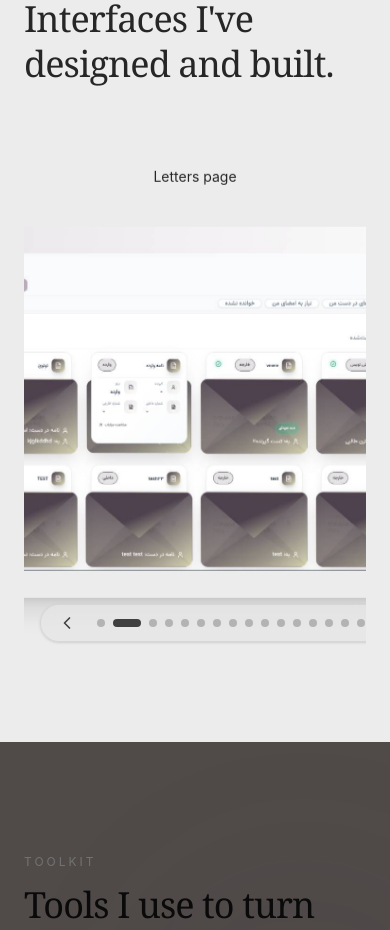
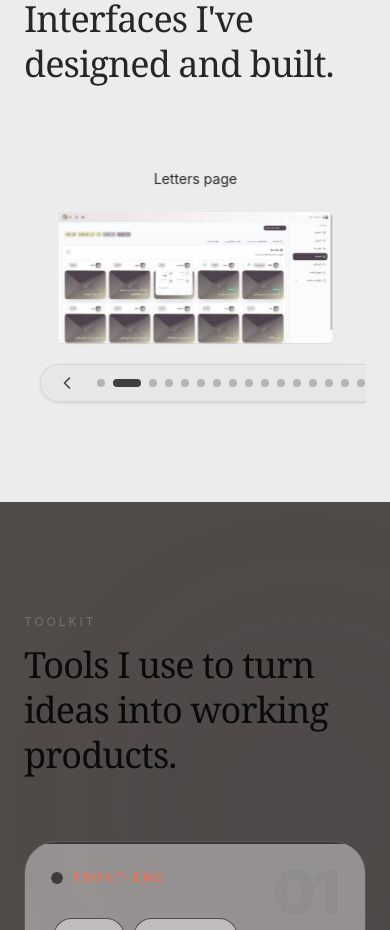
Before and after one commit to Nastarantalebi/portfolio, a React (Vite) app: page / in a window 390 px wide. Shown: the part 5180-6110 px from the top of the page. Built offline with nearby package versions, Linux system fonts and the light colour scheme.

Commit message:
fix(responsive crusel)

```diff
--- a/src/components/WorkExperience.tsx
+++ b/src/components/WorkExperience.tsx
@@ -25,8 +25,13 @@ const WorkExperience = () => {
           <PerspectiveCarousel
             items={IMAGES}
             defaultActiveIndex={1}
-            slideWidth={710}
-            className="h-[560px]"
+            slideWidth="auto"
+            className="
+              h-[320px]
+              sm:h-[420px]
+              md:h-[520px]
+              lg:h-[560px]
+            "
           />
         </motion.div>
       </div>
--- a/src/components/ui/perspective-carousel.tsx
+++ b/src/components/ui/perspective-carousel.tsx
@@ -11,14 +11,16 @@ export interface PerspectiveCarouselItem {
   alt?: string;
 }
 
-export interface PerspectiveCarouselProps
-  extends Omit<React.HTMLAttributes<HTMLDivElement>, "onChange"> {
+export interface PerspectiveCarouselProps extends Omit<
+  React.HTMLAttributes<HTMLDivElement>,
+  "onChange"
+> {
   items: PerspectiveCarouselItem[];
   activeIndex?: number;
   defaultActiveIndex?: number;
   onActiveIndexChange?: (index: number) => void;
   loop?: boolean;
-  slideWidth?: number;
+  slideWidth?: number | "auto";
   rotationStep?: number;
   inactiveScale?: number;
   transition?: Transition;
@@ -37,7 +39,8 @@ const DEFAULT_TRANSITION: Transition = {
   duration: 0.9,
 };
 
-const clamp = (value: number, min: number, max: number) => Math.min(Math.max(value, min), max);
+const clamp = (value: number, min: number, max: number) =>
+  Math.min(Math.max(value, min), max);
 
 export function PerspectiveCarousel({
   items,
@@ -63,11 +66,28 @@ export function PerspectiveCarousel({
 }: PerspectiveCarouselProps) {
   const maxIndex = Math.max(0, items.length - 1);
   const [uncontrolledIndex, setUncontrolledIndex] = React.useState(() =>
-    clamp(defaultActiveIndex, 0, maxIndex)
+    clamp(defaultActiveIndex, 0, maxIndex),
   );
+  const [containerWidth, setContainerWidth] = React.useState(0);
+
+  React.useEffect(() => {
+    if (!containerRef.current) return;
+
+    const observer = new ResizeObserver(([entry]) => {
+      setContainerWidth(entry.contentRect.width);
+    });
+
+    observer.observe(containerRef.current);
+
+    return () => observer.disconnect();
+  }, []);
   const currentIndex = clamp(activeIndex ?? uncontrolledIndex, 0, maxIndex);
-  const safeSlideWidth = Math.max(96, slideWidth);
+  const safeSlideWidth =
+    slideWidth === "auto"
+      ? Math.min(containerWidth * 0.8, 710)
+      : Math.max(96, slideWidth);
   const safeInactiveScale = clamp(inactiveScale, 0.5, 1);
+  const containerRef = React.useRef<HTMLDivElement>(null);
 
   const selectSlide = React.useCallback(
     (nextIndex: number) => {
@@ -85,7 +105,7 @@ export function PerspectiveCarousel({
 
       onActiveIndexChange?.(resolvedIndex);
     },
-    [activeIndex, items.length, loop, maxIndex, onActiveIndexChange]
+    [activeIndex, items.length, loop, maxIndex, onActiveIndexChange],
   );
 
   if (!items.length) {
@@ -111,15 +131,20 @@ export function PerspectiveCarousel({
       selectSlide(currentIndex + 1);
     }
   };
+  const responsiveRotation = containerWidth < 640 ? 35 : rotationStep;
 
   return (
     <div
+      ref={containerRef}
       role="region"
       aria-roledescription="carousel"
       aria-label="Perspective image carousel"
       tabIndex={tabIndex ?? 0}
       onKeyDown={handleKeyDown}
-      className={cn("relative isolate h-full w-full overflow-hidden", className)}
+      className={cn(
+        "relative isolate h-full w-full overflow-hidden",
+        className,
+      )}
       {...props}
     >
       <div
@@ -143,10 +168,10 @@ export function PerspectiveCarousel({
                 <motion.div
                   className={cn(
                     "flex w-full flex-col items-center gap-3 will-change-transform",
-                    slideClassName
+                    slideClassName,
                   )}
                   animate={{
-                    rotateY: (currentIndex - index) * rotationStep,
+                    rotateY: (currentIndex - index) * responsiveRotation,
                     scale: isActive ? 1 : safeInactiveScale,
                   }}
                   transition={transition}
@@ -166,7 +191,13 @@ export function PerspectiveCarousel({
                     type="button"
                     aria-label={`Show ${item.title}`}
                     aria-current={isActive ? "true" : undefined}
-                    className="aspect-video w-full cursor-pointer"
+                    className="
+                        block
+                        aspect-video
+                        w-full
+                        overflow-hidden
+                        rounded-lg
+                      "
                     onClick={() => selectSlide(index)}
                   >
                     {/* eslint-disable-next-line @next/next/no-img-element */}
@@ -176,11 +207,10 @@ export function PerspectiveCarousel({
                       draggable={false}
                       className={cn(
                         "h-full w-full  select-none rounded-lg object-contain shadow-xl",
-                        imageClassName
+                        imageClassName,
                       )}
                     />
                   </button>
-
                 </motion.div>
               </div>
             );
@@ -192,7 +222,7 @@ export function PerspectiveCarousel({
         <div
           className={cn(
             "absolute inset-x-4 bottom-5 z-10 mx-auto flex w-fit items-center justify-center gap-3 rounded-full border border-neutral-300/80 bg-neutral-200/70 px-2 text-neutral-700 shadow-sm backdrop-blur-sm dark:border-white/10 dark:bg-neutral-900/70 dark:text-neutral-100",
-            controlsClassName
+            controlsClassName,
           )}
         >
           <button
@@ -215,7 +245,9 @@ export function PerspectiveCarousel({
                   aria-current={currentIndex === index ? "true" : undefined}
                   className={cn(
                     "h-2 rounded-full bg-current transition-[width,opacity] duration-300",
-                    currentIndex === index ? "w-7 opacity-100" : "w-2 opacity-30"
+                    currentIndex === index
+                      ? "w-7 opacity-100"
+                      : "w-2 opacity-30",
                   )}
                   onClick={() => selectSlide(index)}
                 />
```
